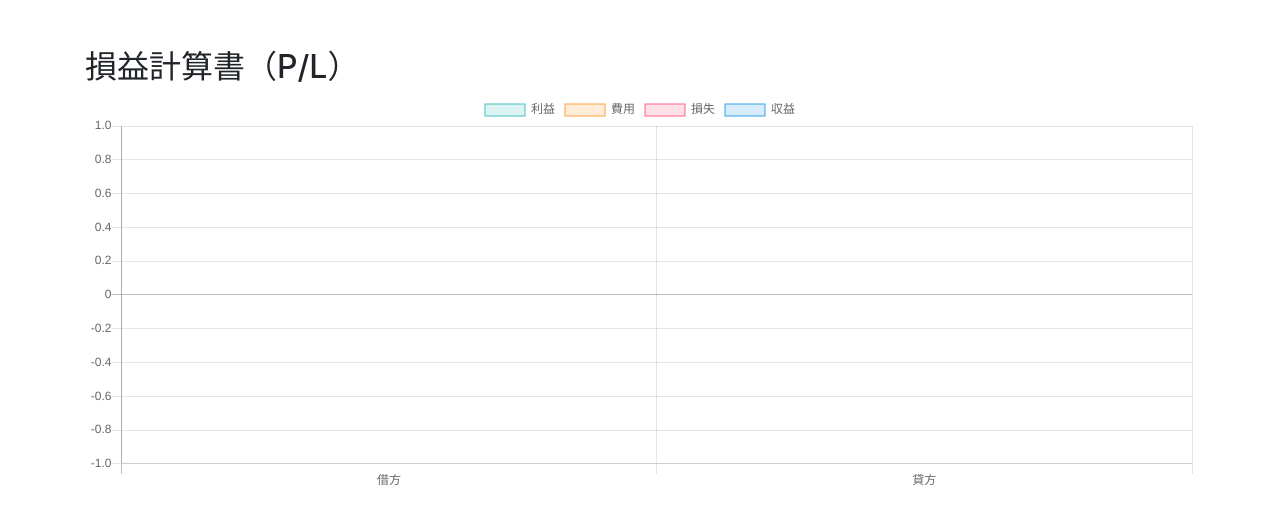
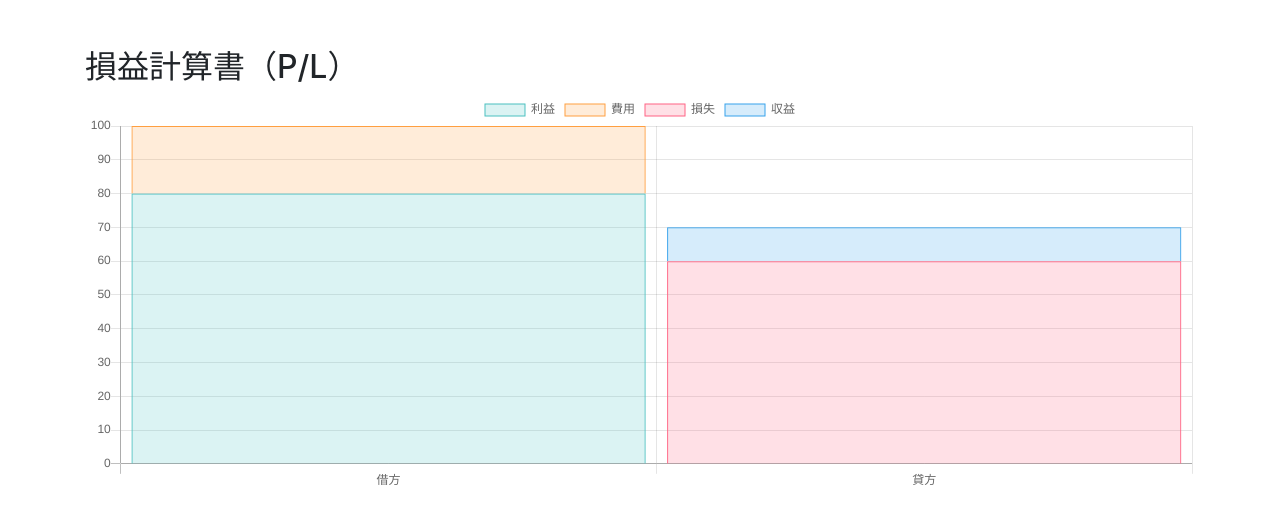
Before and after one commit to negi524/ir_graph, a Nuxt app: page /pl in a window 1280 px wide. Shown: the top 524 px of the page. Built offline with nearby package versions, Linux system fonts and the light colour scheme.

Commit message:
損益計算書にデータ入れられるように修正

```diff
--- a/pages/pl.vue
+++ b/pages/pl.vue
@@ -1,7 +1,7 @@
 <template>
   <div class="container">
     <h2 class="mt-5">損益計算書（P/L）</h2>
-    <profit-and-loss />
+    <profit-and-loss :chart-data="datacollection" />
   </div>
 </template>
 
@@ -23,7 +23,47 @@ export default {
   },
   methods: {
     fillData() {
-      this.datacollection = {}
+      this.datacollection = {
+        labels: ['借方', '貸方'],
+        datasets: [
+          {
+            type: 'bar',
+            barPercentage: 1.2,
+            label: '利益',
+            backgroundColor: 'rgba(75, 192, 192, 0.2)',
+            borderColor: 'rgba(75, 192, 192, 1)',
+            borderWidth: 1,
+            data: [80, null],
+          },
+          {
+            type: 'bar',
+            barPercentage: 1.2,
+            label: '費用',
+            data: [20, null],
+            backgroundColor: 'rgba(255, 159, 64, 0.2)',
+            borderColor: 'rgba(255, 159, 64, 1)',
+            borderWidth: 1,
+          },
+          {
+            type: 'bar',
+            barPercentage: 1.2,
+            label: '損失',
+            data: [null, 60],
+            backgroundColor: 'rgba(255, 99, 132, 0.2)',
+            borderColor: 'rgba(255,99,132,1)',
+            borderWidth: 1,
+          },
+          {
+            type: 'bar',
+            barPercentage: 1.2,
+            label: '収益',
+            data: [null, 10],
+            backgroundColor: 'rgba(54, 162, 235, 0.2)',
+            borderColor: 'rgba(54, 162, 235, 1)',
+            borderWidth: 1,
+          },
+        ],
+      }
     },
   },
 }
```
